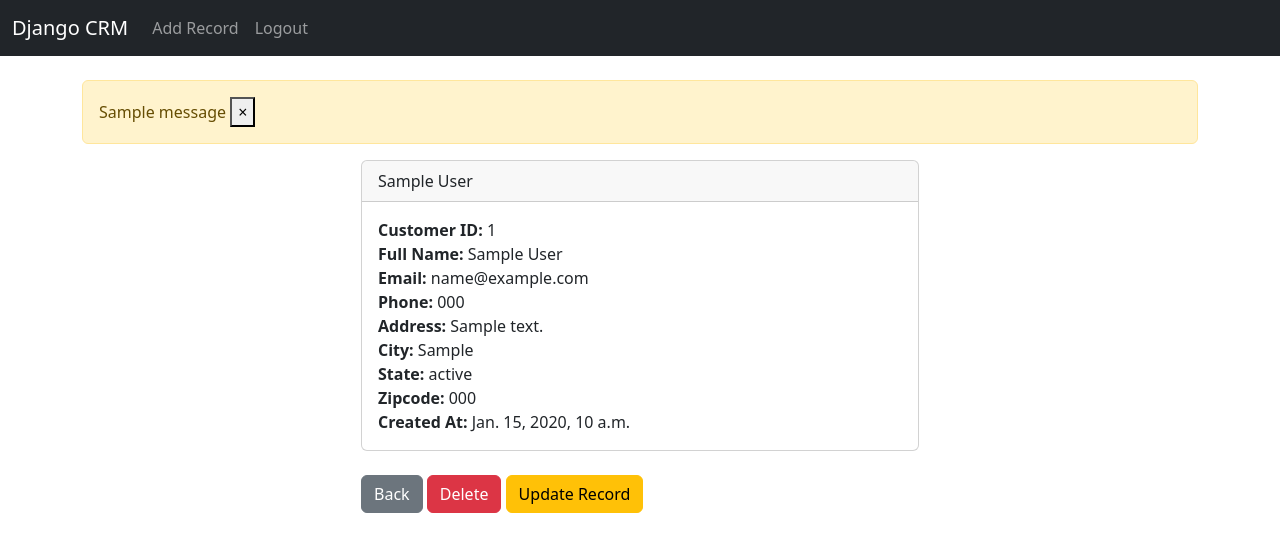
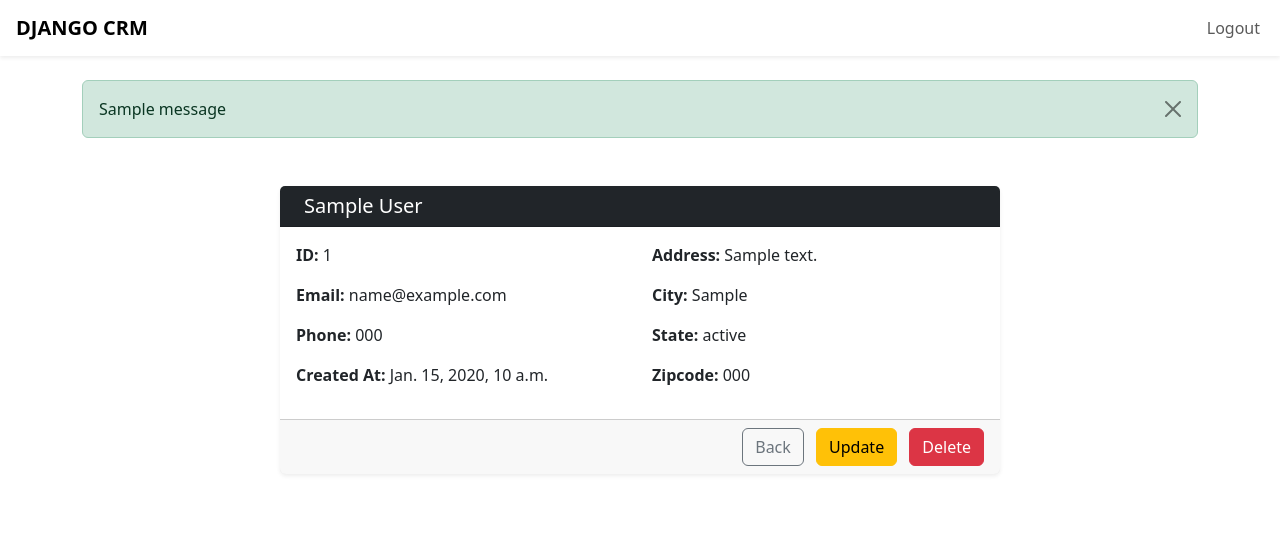
Before and after one commit to keyurbhatiya/django-CRM, a Django app: page /record/1 in a window 1280 px wide. Shown: the top 552 px of the page. Run offline with Django 5.2, Linux system fonts and the light colour scheme; a user stored in the database is signed in; tables that the repository leaves empty hold one stand-in row (values such as "Sample post"); one stand-in notice (Sample message) is shown.

Commit message:
Ui modified

```diff
--- a/website/templates/add_record.html
+++ b/website/templates/add_record.html
@@ -7,7 +7,9 @@
     {%csrf_token%}
     {{form.as_p}}
     <button type="submit" class="btn btn-secondary">Submit</button>
+    <a href="{% url 'home' %}" class="btn btn-secondary">Back</a>
 </form>
+
 
 </div>
 {% endblock%}
--- a/website/templates/base.html
+++ b/website/templates/base.html
@@ -14,15 +14,13 @@
     <div class="container">
       <br/>
       {% if messages %}
-          {% for message in messages %}
-              <div class="alert alert-warning alert-dismissible fade show" role="alert">
-                  {{ message }}
-                  <button type="button" class="close" data-dismiss="alert" aria-label="Close">
-                      <span aria-hidden="true">&times;</span>
-                  </button>
-              </div>
-          {% endfor %}
-      {% endif %}
+            {% for message in messages %}
+                <div class="alert alert-{{ message.tags }} alert-dismissible fade show" role="alert">
+                    {{ message }}
+                    <button type="button" class="btn-close" data-bs-dismiss="alert" aria-label="Close"></button>
+                </div>
+            {% endfor %}
+        {% endif %}
 
       {% block content %}
       {% endblock content %}
--- a/website/templates/navbar.html
+++ b/website/templates/navbar.html
@@ -1,30 +1,31 @@
-<nav class="navbar navbar-expand-lg navbar-dark bg-dark">
+<nav class="navbar navbar-expand-lg  shadow-sm">
   <div class="container-fluid">
-    <a class="navbar-brand" href="{% url 'home' %}">Django CRM</a>
-    <button class="navbar-toggler" type="button" data-bs-toggle="collapse" data-bs-target="#navbarSupportedContent"
-      aria-controls="navbarSupportedContent" aria-expanded="false" aria-label="Toggle navigation">
+    <a class="navbar-brand fw-bold text-uppercase" href="{% url 'home' %}">
+      <i class="bi bi-speedometer2 me-1"></i> Django CRM
+    </a>
+    <button class="navbar-toggler" type="button" data-bs-toggle="collapse" data-bs-target="#navbarNav"
+      aria-controls="navbarNav" aria-expanded="false" aria-label="Toggle navigation">
       <span class="navbar-toggler-icon"></span>
     </button>
-    <div class="collapse navbar-collapse" id="navbarSupportedContent">
-      <ul class="navbar-nav me-auto mb-2 mb-lg-0">
+
+    <div class="collapse navbar-collapse" id="navbarNav">
+      <ul class="navbar-nav ms-auto">
         {% if user.is_authenticated %}
+        <!-- <li class="nav-item">
+          <a class="nav-link" href="{% url 'add_record' %}"><i class="bi bi-plus-circle me-1"></i> Add Record</a>
+        </li> -->
         <li class="nav-item">
-          <a class="nav-link" href="{% url 'add_record' %}">Add Record</a>
-        </li>
-
-        <li class="nav-item">
-          <a class="nav-link" href="{% url 'logout' %}">Logout</a>
+          <a class="nav-link" href="{% url 'logout' %}"><i class="bi bi-box-arrow-right me-1"></i> Logout</a>
         </li>
         {% else %}
         <li class="nav-item">
-          <a class="nav-link" href="{% url 'register' %}">Register</a>
+          <a class="nav-link" href="{% url 'register' %}"><i class="bi bi-person-plus me-1"></i> Register</a>
         </li>
         <li class="nav-item">
-          <a class="nav-link" href="{% url 'home' %}">Login</a>
+          <a class="nav-link" href="{% url 'home' %}"><i class="bi bi-box-arrow-in-right me-1"></i> Login</a>
         </li>
         {% endif %}
       </ul>
     </div>
   </div>
-  </div>
 </nav>
--- a/website/templates/record.html
+++ b/website/templates/record.html
@@ -1,31 +1,46 @@
-{%extends 'base.html'%}
-{%block content%}
+{% extends 'base.html' %}
+{% block content %}
 
-<div class="col-md-6 offset-md-3">
-    <div class="card">
-        <div class="card-header">
-            {{customer_record.first_name}} {{customer_record.last_name}}
+<div class="container mt-5">
+  <div class="row justify-content-center">
+    <div class="col-md-8">
+      <div class="card shadow-sm border-0">
+        <div class="card-header bg-dark text-white">
+          <h5 class="mb-0">
+            <i class="bi bi-person-lines-fill me-2"></i>
+            {{ customer_record.first_name }} {{ customer_record.last_name }}
+          </h5>
         </div>
         <div class="card-body">
-            <div class="card-text">
-                <strong>Customer ID:</strong> {{customer_record.id}} <br />
-                <strong>Full Name:</strong> {{customer_record.first_name}} {{customer_record.last_name}} <br />
-                <strong>Email:</strong> {{customer_record.email}} <br />
-                <strong>Phone:</strong> {{customer_record.phone}} <br />
-                <strong>Address:</strong> {{customer_record.address}} <br />
-                <strong>City:</strong> {{customer_record.city}} <br />
-                <strong>State:</strong> {{customer_record.state}} <br />
-                <strong>Zipcode:</strong> {{customer_record.zipcode}} <br />
-                <strong>Created At:</strong> {{customer_record.created_at}} <br />
+          <div class="row">
+            <div class="col-md-6">
+              <p><strong>ID:</strong> {{ customer_record.id }}</p>
+              <p><strong>Email:</strong> {{ customer_record.email }}</p>
+              <p><strong>Phone:</strong> {{ customer_record.phone }}</p>
+              <p><strong>Created At:</strong> {{ customer_record.created_at }}</p>
             </div>
+            <div class="col-md-6">
+              <p><strong>Address:</strong> {{ customer_record.address }}</p>
+              <p><strong>City:</strong> {{ customer_record.city }}</p>
+              <p><strong>State:</strong> {{ customer_record.state }}</p>
+              <p><strong>Zipcode:</strong> {{ customer_record.zipcode }}</p>
+            </div>
+          </div>
         </div>
+        <div class="card-footer text-end">
+          <a href="{% url 'home' %}" class="btn btn-outline-secondary me-2">
+            <i class="bi bi-arrow-left-circle"></i> Back
+          </a>
+          <a href="{% url 'update_record' customer_record.id %}" class="btn btn-warning me-2">
+            <i class="bi bi-pencil-square"></i> Update
+          </a>
+          <a href="{% url 'delete_record' customer_record.id %}" class="btn btn-danger">
+            <i class="bi bi-trash"></i> Delete
+          </a>
+        </div>
+      </div>
     </div>
-    <br />
-    <a href="{% url 'home' %}" class="btn btn-secondary">Back</a>
-    <a href="{% url 'delete_record' customer_record.id %}" class="btn btn-danger">Delete</a>
-    <a href="{% url 'update_record' customer_record.id %}" class="btn btn-warning">Update Record</a>
-
+  </div>
 </div>
 
-
 {% endblock %}
--- a/website/templates/update_record.html
+++ b/website/templates/update_record.html
@@ -7,6 +7,7 @@
     {%csrf_token%}
     {{form.as_p}}
     <button type="submit" class="btn btn-secondary">Update Record</button>
+    <a href="{% url 'home' %}" class="btn btn-secondary">Back</a>
 </form>
 
 </div>
--- a/website/urls.py
+++ b/website/urls.py
@@ -3,7 +3,6 @@ from . import views
 
 urlpatterns = [
     path('', views.home, name='home'),
-    # path('login/', views.login_user, name='login'),
     path('logout/', views.logout_user, name='logout'),
     path('register/', views.register_user, name='register'),
     path('record/<int:pk>', views.customer_record, name='record'),
--- a/website/views.py
+++ b/website/views.py
@@ -1,4 +1,4 @@
-from django.shortcuts import render
+from django.shortcuts import render, redirect
 from django.contrib.auth import authenticate, login, logout
 from django.contrib import messages
 from .forms import SignUpForm, AddRecordForm
@@ -8,32 +8,29 @@ from .models import Record
 def home(request):
     records = Record.objects.all()
 
-
-    # check to see if logging in
+    # Check if trying to log in
     if request.method == 'POST':
         username = request.POST['username']
         password = request.POST['password']
-        # authenticate
         user = authenticate(request, username=username, password=password)
+
         if user is not None:
             login(request, user)
-            messages.success(request, ("You have been logged in!"))
-            return render(request, 'home.html',{})
+            messages.success(request, "You have been logged in!")
+            return redirect('home')
         else:
-            messages.success(request, ("There was an error logging in, try again"))
-            return render(request, 'home.html',{})
-    return render(request, 'home.html',{'records':records})
+            messages.error(request, "There was an error logging in, try again.")
 
-# def login_user(request):
-#     return render(request, 'login.html',{})
+    return render(request, 'home.html', {'records': records})
+
 
 def logout_user(request):
     logout(request)
-    messages.success(request, ("You have been logged out...!"))
-    return render(request, 'home.html',{})
+    messages.success(request, "You have been logged out.")
+    return redirect('home')
+
 
 def register_user(request):
-    form = SignUpForm()
     if request.method == 'POST':
         form = SignUpForm(request.POST)
         if form.is_valid():
@@ -42,57 +39,58 @@ def register_user(request):
             password = form.cleaned_data['password1']
             user = authenticate(username=username, password=password)
             login(request, user)
-            messages.success(request, ("You have successfully registered!"))
-            return render(request, 'home.html',{})
+            messages.success(request, "You have successfully registered!")
+            return redirect('home')
     else:
         form = SignUpForm()
-        return render(request, 'register.html',{'form':form})
-    return render(request, 'register.html',{'form':form})
+
+    return render(request, 'register.html', {'form': form})
 
 
 def customer_record(request, pk):
     if request.user.is_authenticated:
         customer_record = Record.objects.get(id=pk)
-        return render(request, 'record.html', {'customer_record':customer_record})
+        return render(request, 'record.html', {'customer_record': customer_record})
     else:
-        messages.success(request, ("You must be logged in to view that page..."))
-        return render(request, 'home.html',{})
+        messages.warning(request, "You must be logged in to view that page.")
+        return redirect('home')
+
 
 def delete_record(request, pk):
     if request.user.is_authenticated:
-        delete_it = Record.objects.get(id=pk)
-        delete_it.delete()
-        messages.success(request, ("Record deleted successfully..."))
-        return render(request, 'home.html',{})
+        record = Record.objects.get(id=pk)
+        record.delete()
+        messages.success(request, "Record deleted successfully.")
     else:
-        messages.success(request, ("You must be logged in to do that..."))
-        return render(request, 'home.html',{})
-    return render(request, 'home.html',{})
+        messages.warning(request, "You must be logged in to do that.")
+    return redirect('home')
+
 
 def add_record(request):
+    if not request.user.is_authenticated:
+        messages.warning(request, "You must be logged in to do that.")
+        return redirect('home')
+
     form = AddRecordForm(request.POST or None)
-    if request.user.is_authenticated:
-        if request.method == 'POST':
-            if form.is_valid():
-                add_record = form.save()
-                messages.success(request, ("Record Added..."))
-                return render(request, 'home.html',{})
-        return render(request, 'add_record.html',{'form':form})
-    else:
-        messages.success(request, ("You must be logged in to do that..."))
-        return render(request, 'home.html',{})
-    return render(request, 'add_record.html',{})
+    if request.method == 'POST' and form.is_valid():
+        form.save()
+        messages.success(request, "Record added successfully.")
+        return redirect('home')
+
+    return render(request, 'add_record.html', {'form': form})
+
 
 def update_record(request, pk):
-    if request.user.is_authenticated:
-        current_record = Record.objects.get(id=pk)
-        form = AddRecordForm(request.POST or None, instance=current_record)
-        if form.is_valid():
-            form.save()
-            messages.success(request, ("Record Updated..."))
-            return render(request, 'home.html',{})
-        return render(request, 'update_record.html',{'form':form})
-    else:
-        messages.success(request, ("You must be logged in to do that..."))
-        return render(request, 'home.html',{})
-    return render(request, 'update_record.html',{})
+    if not request.user.is_authenticated:
+        messages.warning(request, "You must be logged in to do that.")
+        return redirect('home')
+
+    record = Record.objects.get(id=pk)
+    form = AddRecordForm(request.POST or None, instance=record)
+
+    if request.method == 'POST' and form.is_valid():
+        form.save()
+        messages.success(request, "Record updated successfully.")
+        return redirect('home')
+
+    return render(request, 'update_record.html', {'form': form})
```
Also changed, not shown: website/templates/home.html (+49 -29 lines), website/templates/register.html (+38 -24 lines), README.md.
